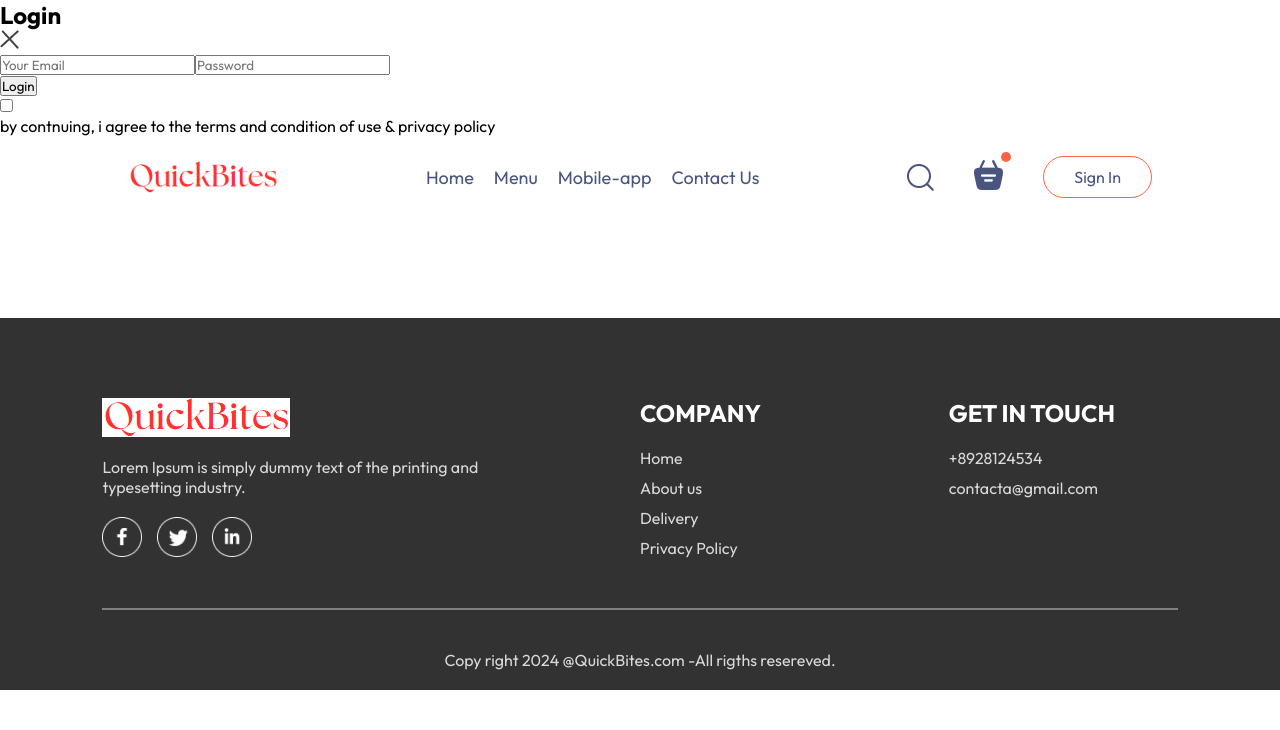
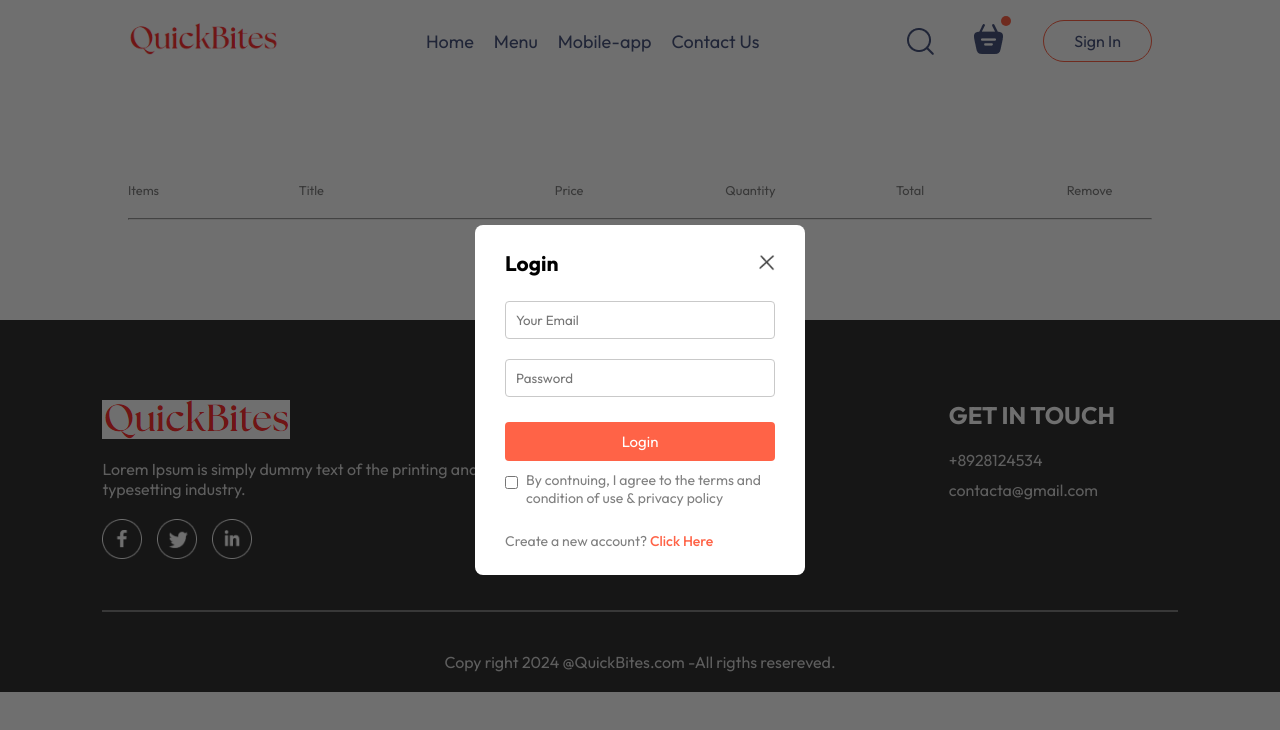
Before and after one commit to Tarun-032/Food-delivery-ecom, a React (Vite) app in the folder Frontend/: page /cart in a window 1280 px wide. Both pictures are taken after a click on the button "Sign In". Shown: the top 730 px of the page. Built offline with nearby package versions, Linux system fonts and the light colour scheme.

Commit message:
2:45:50 tak

```diff
--- a/Frontend/src/Components/LoginPopup/LoginPopup.css
+++ b/Frontend/src/Components/LoginPopup/LoginPopup.css
@@ -0,0 +1,65 @@
+.login-popup{
+    position: absolute;
+    z-index: 1;
+    width: 100%;
+    height: 100%;
+    background-color: #00000090;
+    display: grid;
+}
+.login-popup-container{
+    place-self: center;
+    width: max(23vw,330px);
+    color: #808080;
+    background-color: white;
+    display: flex;
+    flex-direction: column;
+    gap: 25px;
+    padding: 25px 30px;
+    border-radius: 8px;
+    font-size: 14px;
+    animation: fadeIn 0.5s;
+}
+.login-popup-title{
+    display: flex;
+    justify-content: space-between;
+    align-items: center;
+    color: black;
+}
+.login-popup-title img{
+    width: 16px;
+    cursor: pointer;
+}
+.login-popup-inputs{
+    display: flex;
+    flex-direction: column;
+    gap: 20px;
+}
+.login-popup-inputs input{
+    outline: none;
+    border: 1px solid #c9c9c9;
+    padding: 10px;
+    border-radius: 4px;
+}
+.login-popup-container button{
+    border: none;
+    padding: 10px;
+    border-radius: 4px;
+    color: white;
+    background-color: tomato;
+    font-size: 15px;
+    cursor: pointer;
+}
+.login-popup-condition{
+    display: flex;
+    align-items: start;
+    gap: 8px;
+    margin-top: -15px;
+}
+.login-popup-condition input{
+    margin-top: 5px;
+}
+.login-popup p span{
+    color: tomato;
+    font-weight: 500;
+    cursor: pointer;
+}
--- a/Frontend/src/Components/LoginPopup/LoginPopup.jsx
+++ b/Frontend/src/Components/LoginPopup/LoginPopup.jsx
@@ -22,9 +22,12 @@
         <button>{currState==="Sign Up"?"Create account":"Login"}</button>
         <div className="login-popup-condition">
           <input type="checkbox" required></input>
-          <p>by contnuing, i agree to the terms and condition of use & privacy policy</p>
+          <p>By contnuing, I agree to the terms and condition of use & privacy policy</p>
         </div>
-
+        {currState==="Login"
+        ?<p>Create a new account? <span onClick={()=>setCurrState("Sign Up")}>Click Here</span></p>
+        :<p>Already have an account? <span onClick={()=>setCurrState("Login")}>Login Here</span></p>
+        }
       </form>
 
     </div>
--- a/Frontend/src/Components/Navbar/Navbar.jsx
+++ b/Frontend/src/Components/Navbar/Navbar.jsx
@@ -9,7 +9,7 @@
 
   return (
     <div className='navbar'>
-      <img src={assets.logo} alt="" className="logo" />
+      <Link to='/'><img src={assets.logo} alt="" className="logo" /></Link>
       <ul className="navbar-menu">
         <Link to='/' onClick={()=>setMenu("Home")} className={menu==="Home"?"active":""}>Home</Link>
         <a href='#explore-menu' onClick={()=>setMenu("Menu")} className={menu==="Menu"?"active":""}>Menu</a>
@@ -19,7 +19,7 @@
       <div className="navbar-right">
         <img src={assets.search_icon} alt="" />
         <div className="navbar-search-icon">
-            <img src={assets.basket_icon} alt="" />
+            <Link to='/cart'><img src={assets.basket_icon} alt="" /></Link>
             <div className="dot"></div>
         </div>
         <button onClick={()=>setShowLogin(true)}>Sign In</button>
--- a/Frontend/src/pages/Cart/Cart.css
+++ b/Frontend/src/pages/Cart/Cart.css
@@ -0,0 +1,10 @@
+.cart{
+    margin-top: 100px;
+}
+.cart-items-title{
+    display: grid;
+    grid-template-columns: 1fr 1.5fr 1fr 1fr 1fr 0.5fr;
+    align-items: center;
+    color: grey;
+    font-size: max(1vw,12px);
+}
--- a/Frontend/src/pages/Cart/Cart.jsx
+++ b/Frontend/src/pages/Cart/Cart.jsx
@@ -1,9 +1,40 @@
-import React from 'react'
+import React, { useContext } from 'react'
 import './Cart.css'
+import { StoreContext } from '../../context/StoreContext'
+
 const Cart = () => {
+
+    const {cartItems,food_list,removeFromCart} = useContext(StoreContext);
+
   return (
-    <div>
-
+    <div className='cart'>
+      <div className="cart-items">
+        <div className="cart-items-title">
+          <p>Items</p>
+          <p>Title</p>
+          <p>Price</p>
+          <p>Quantity</p>
+          <p>Total</p>
+          <p>Remove</p>
+        </div>
+        <br />
+        <hr />
+        {food_list.map((item,index)=>{
+          if(cartItems[item._id]>0)
+          {
+              return(
+                <div className='cart-items-title cart-items-item'>
+                  <img src={item.image} alt="" />
+                  <p>{item.name}</p>
+                  <p>{item.price}</p>
+                  <p>{cartItems[item._id]}</p>
+                  <p>{item.price*cartItems[item._id]}</p>
+                  <p>x</p>
+                </div>
+              )
+          }
+        })}
+      </div>
     </div>
   )
 }
```
